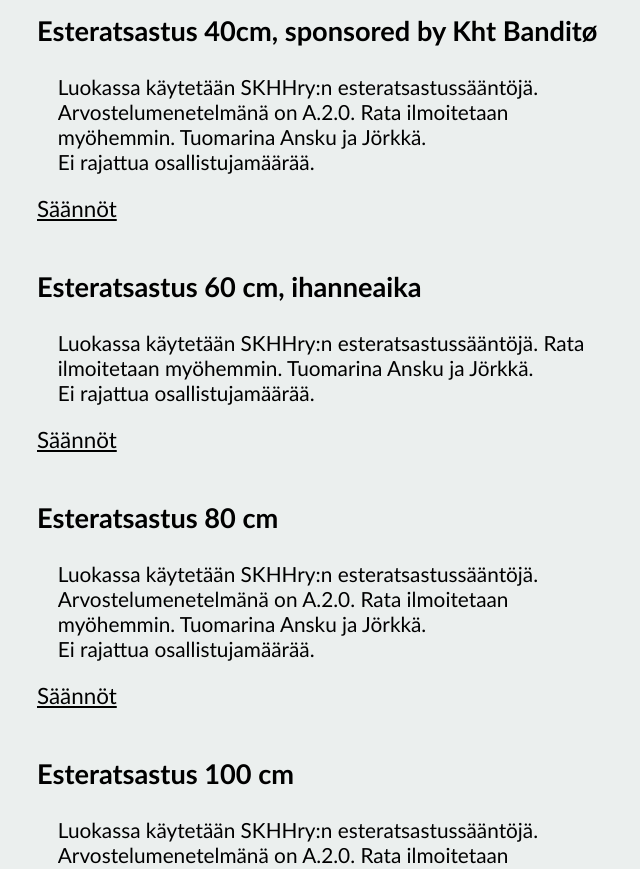
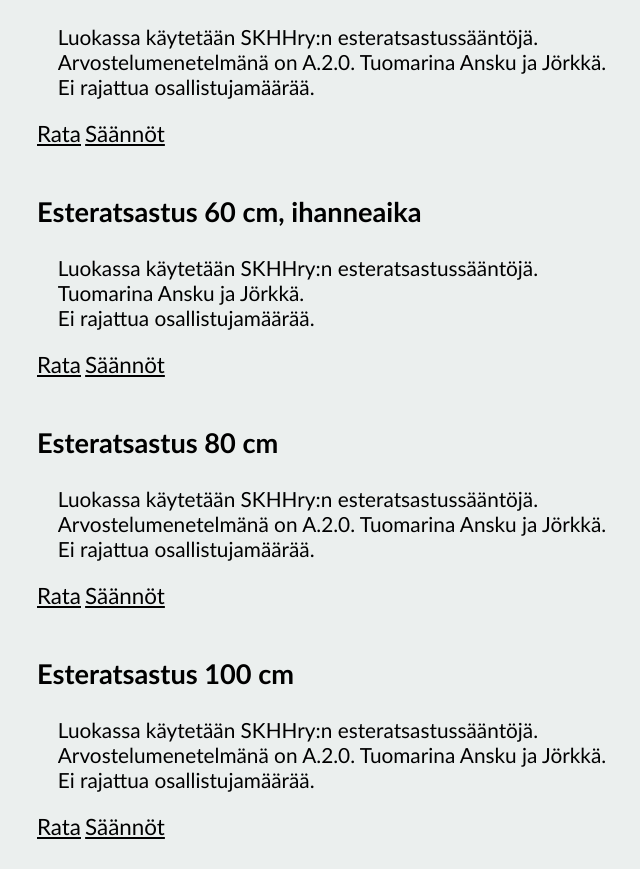
Before and after one commit to gjordisx/hopcot, a plain HTML site: page pages/luokat.html in a window 1280 px wide. Shown: the part 3161-4030 px from the top of the page, without its empty margins (305-945 px from the left). Drawn offline with Linux system fonts and the light colour scheme.

Commit message:
Add files via upload

```diff
--- a/pages/luokat.html
+++ b/pages/luokat.html
@@ -68,20 +68,23 @@
             <div class="luokka">
                 <h3>Esteratsastus 30 cm, 2014 ja sitä myöhemmin syntyneet</h3>
                 <p>Luokassa käytetään SKHHry:n esteratsastussääntöjä. Arvostelumenetelmänä on A.2.0. Rata ilmoitetaan myöhemmin. Tuomarina Ansku ja Jörkkä. <br> 0/10 osallistujaa</p>
-                <!--<a href="doc/Hoprellin-prix-st-georges-HOPCOT23.pdf" style="font-size:1.4em;" target="_blank">Rata</a> <br>-->
+                <!--<a href="doc/Esterata.png.jpg" style="font-size:1.4em;" target="_blank">Rata</a>-->
                 <a href="https://skhhry.fi/wp-content/uploads/2023/01/esteratsastus-saannot-2023.pdf" style="font-size:1.4em;" target="_blank">Säännöt</a>
             </div>
             <div class="luokka">
                 <h3>Keski-Pohjanmaan esteratsastuksen juniorialuemestaaruus 60-70 cm, 12 vuotta täyttävät ja sitä nuoremmat</h3>
-                <p>Luokassa käytetään SKHHry:n esteratsastussääntöjä. Arvostelumenetelmänä on A.2.0. Rata ilmoitetaan myöhemmin. Tuomarina Ansku ja Jörkkä. <br> Ei rajattua osallistujamäärää</p>
+                <p>Luokassa käytetään SKHHry:n esteratsastussääntöjä. Arvostelumenetelmänä on A.2.0. Tuomarina Ansku ja Jörkkä. <br> Ei rajattua osallistujamäärää</p>
+                <a href="doc/Esterata.png.jpg" style="font-size:1.4em;" target="_blank">Rata</a>
                 <a href="https://skhhry.fi/wp-content/uploads/2023/01/esteratsastus-saannot-2023.pdf" style="font-size:1.4em;" target="_blank">Säännöt</a>
             </div>
             <div class="luokka">
                 <h3>Keski-Pohjanmaan esteratsastuksen aluemestaaruus 90-100 cm, avoin</h3>
-                <p>Luokassa käytetään SKHHry:n esteratsastussääntöjä. Arvostelumenetelmänä on A.2.0. Rata ilmoitetaan myöhemmin. Tuomarina Ansku ja Jörkkä. <br> Ei rajattua osallistujamäärää</p>
+                <p>Luokassa käytetään SKHHry:n esteratsastussääntöjä. Arvostelumenetelmänä on A.2.0. Tuomarina Ansku ja Jörkkä. <br> Ei rajattua osallistujamäärää</p>
                 <a href="https://skhhry.fi/wp-content/uploads/2023/01/esteratsastus-saannot-2023.pdf" style="font-size:1.4em;" target="_blank">Säännöt</a>
             </div>
+
                 <hr>
+
                 <br>
                 <h3>Kaikille avoimet luokat</h3>
             <div class="luokka">
@@ -109,26 +112,26 @@
             </div>
             <div class="luokka">
                 <h3>Esteratsastus 40cm, sponsored by Kht Banditø</h3>
-                <p>Luokassa käytetään SKHHry:n esteratsastussääntöjä. Arvostelumenetelmänä on A.2.0. Rata ilmoitetaan myöhemmin. Tuomarina Ansku ja Jörkkä. <br> Ei rajattua osallistujamäärää.</p>
-                <!--<a href="doc/Hoprellin-prix-st-georges-HOPCOT23.pdf" style="font-size:1.4em;" target="_blank">Rata</a> <br>-->
+                <p>Luokassa käytetään SKHHry:n esteratsastussääntöjä. Arvostelumenetelmänä on A.2.0. Tuomarina Ansku ja Jörkkä. <br> Ei rajattua osallistujamäärää.</p>
+                <a href="doc/Esterata.png.jpg" style="font-size:1.4em;" target="_blank">Rata</a>
                 <a href="https://skhhry.fi/wp-content/uploads/2023/01/esteratsastus-saannot-2023.pdf" style="font-size:1.4em;" target="_blank">Säännöt</a>
             </div>
             <div class="luokka">
                 <h3>Esteratsastus 60 cm, ihanneaika</h3>
-                <p>Luokassa käytetään SKHHry:n esteratsastussääntöjä. Rata ilmoitetaan myöhemmin. Tuomarina Ansku ja Jörkkä. <br> Ei rajattua osallistujamäärää.</p>
-                <!--<a href="doc/Hoprellin-prix-st-georges-HOPCOT23.pdf" style="font-size:1.4em;" target="_blank">Rata</a> <br>-->
+                <p>Luokassa käytetään SKHHry:n esteratsastussääntöjä. Tuomarina Ansku ja Jörkkä. <br> Ei rajattua osallistujamäärää.</p>
+                <a href="doc/Esterata.png.jpg" style="font-size:1.4em;" target="_blank">Rata</a>
                 <a href="https://skhhry.fi/wp-content/uploads/2023/01/esteratsastus-saannot-2023.pdf" style="font-size:1.4em;" target="_blank">Säännöt</a>
             </div>
             <div class="luokka">
                 <h3>Esteratsastus 80 cm</h3>
-                <p>Luokassa käytetään SKHHry:n esteratsastussääntöjä. Arvostelumenetelmänä on A.2.0. Rata ilmoitetaan myöhemmin. Tuomarina Ansku ja Jörkkä. <br> Ei rajattua osallistujamäärää.</p>
-                <!--<a href="doc/Hoprellin-prix-st-georges-HOPCOT23.pdf" style="font-size:1.4em;" target="_blank">Rata</a> <br>-->
+                <p>Luokassa käytetään SKHHry:n esteratsastussääntöjä. Arvostelumenetelmänä on A.2.0. Tuomarina Ansku ja Jörkkä. <br> Ei rajattua osallistujamäärää.</p>
+                <a href="doc/Esterata.png.jpg" style="font-size:1.4em;" target="_blank">Rata</a>
                 <a href="https://skhhry.fi/wp-content/uploads/2023/01/esteratsastus-saannot-2023.pdf" style="font-size:1.4em;" target="_blank">Säännöt</a>
             </div>
             <div class="luokka">
                 <h3>Esteratsastus 100 cm</h3>
-                <p>Luokassa käytetään SKHHry:n esteratsastussääntöjä. Arvostelumenetelmänä on A.2.0. Rata ilmoitetaan myöhemmin. Tuomarina Ansku ja Jörkkä. <br> Ei rajattua osallistujamäärää.</p>
-                <!--<a href="doc/Hoprellin-prix-st-georges-HOPCOT23.pdf" style="font-size:1.4em;" target="_blank">Rata</a> <br>-->
+                <p>Luokassa käytetään SKHHry:n esteratsastussääntöjä. Arvostelumenetelmänä on A.2.0. Tuomarina Ansku ja Jörkkä. <br> Ei rajattua osallistujamäärää.</p>
+                <a href="doc/Esterata.png.jpg" style="font-size:1.4em;" target="_blank">Rata</a>
                 <a href="https://skhhry.fi/wp-content/uploads/2023/01/esteratsastus-saannot-2023.pdf" style="font-size:1.4em;" target="_blank">Säännöt</a>
             </div>
             </section>
```
